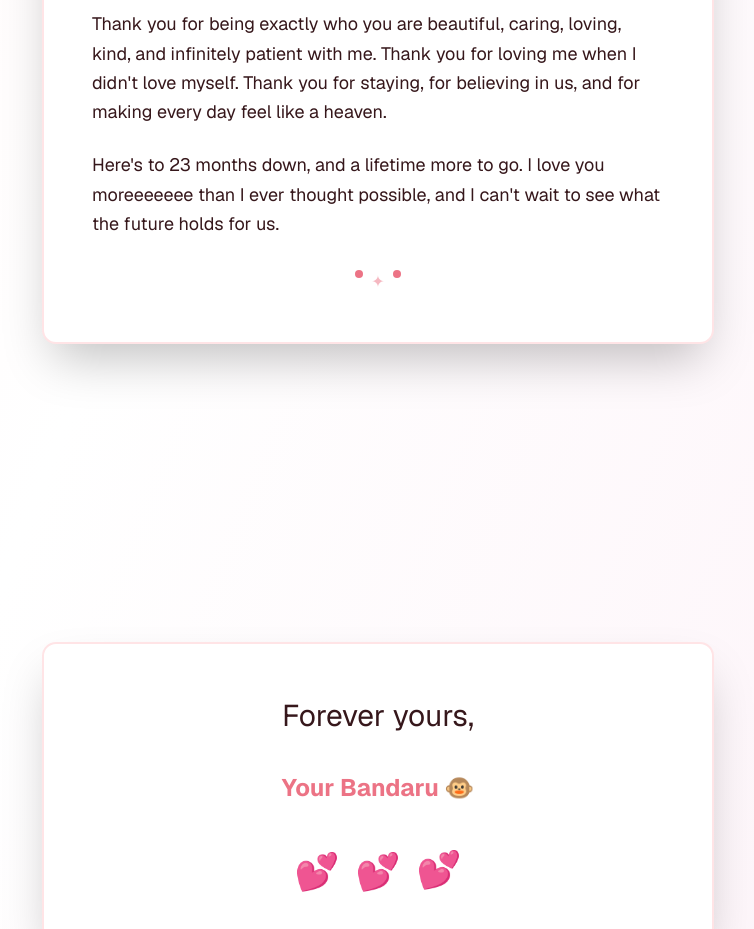
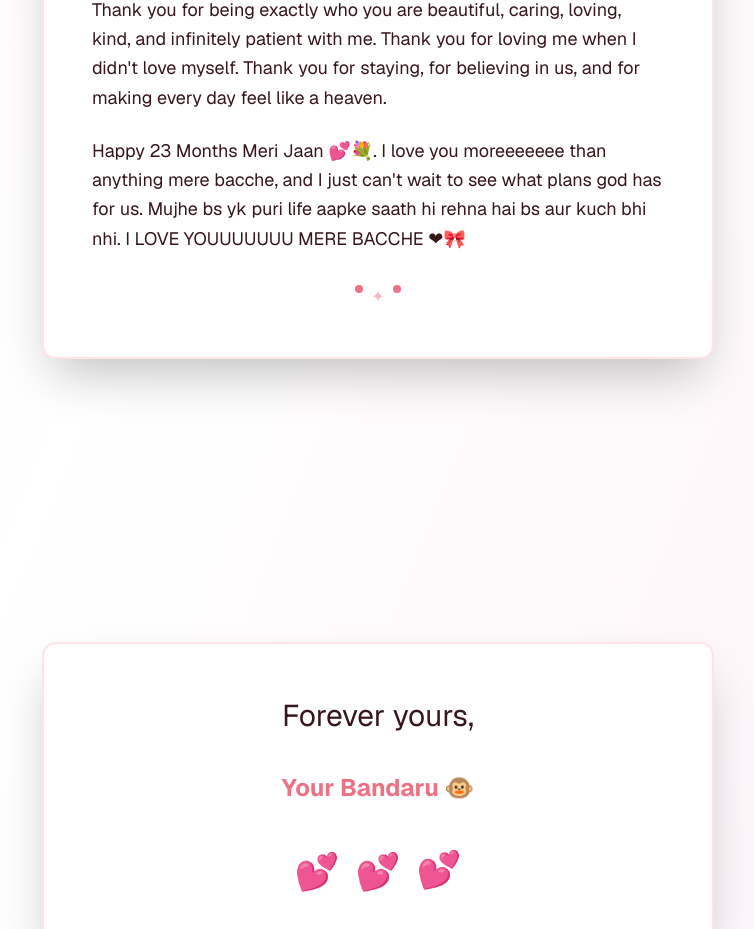
Before and after one commit to ArjavJain07/letter, a Next.js app: page / in a window 1280 px wide. Shown: the part 1960-2889 px from the top of the page, without its empty margins (262-1016 px from the left). Built offline with nearby package versions, Linux system fonts and the light colour scheme.

Commit message:
Update anniversary-letter.tsx

```diff
--- a/components/anniversary-letter.tsx
+++ b/components/anniversary-letter.tsx
@@ -138,8 +138,9 @@ export function AnniversaryLetter() {
                   className="text-lg leading-relaxed text-foreground dark:text-slate-100 opacity-0 animate-slide-up"
                   style={{ animationDelay: "1.2s" }}
                 >
-                  Here's to 23 months down, and a lifetime more to go. I love you moreeeeeee than I ever thought possible, and
-                  I can't wait to see what the future holds for us.
+                  Happy 23 Months Meri Jaan 💕💐. I love you moreeeeeee than anything mere bacche, and
+                  I just can't wait to see what plans god has for us. Mujhe bs yk puri life aapke saath
+                  hi rehna hai bs aur kuch bhi nhi. I LOVE YOUUUUUUU MERE BACCHE ❤🎀
                 </p>
               </div>
 
```
